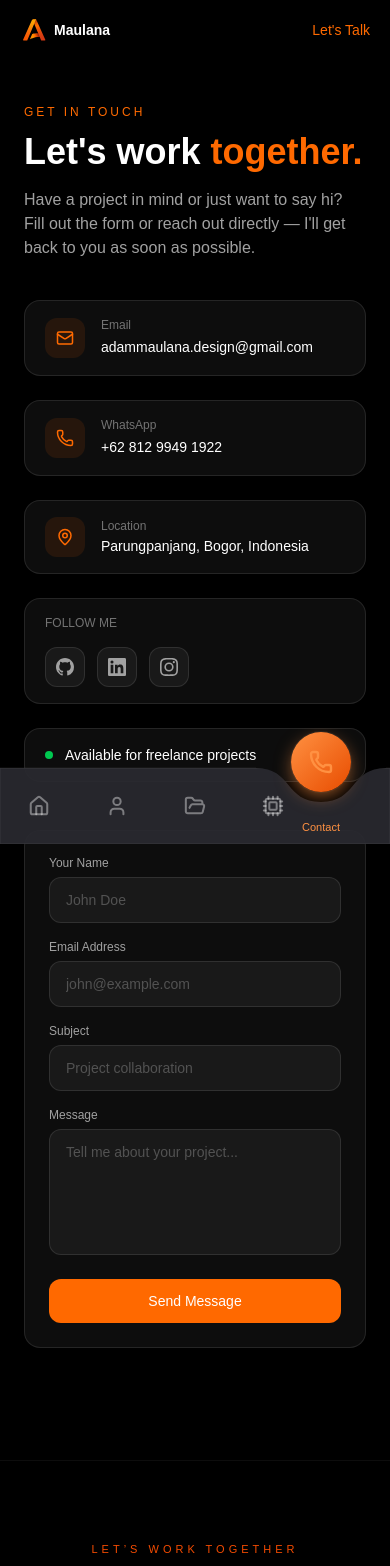
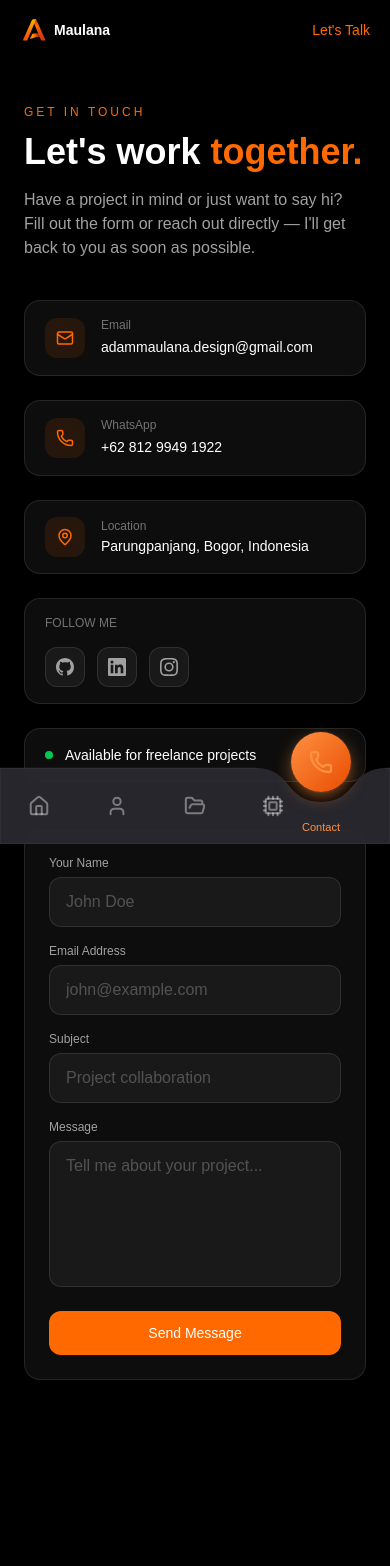
Before and after one commit to itsdamsky/damsky-portfolio, a Next.js app: page /contact in a window 390 px wide. Shown: the top 1566 px of the page. Built offline with nearby package versions, Linux system fonts and the light colour scheme.

Commit message:
update footer

```diff
--- a/src/components/ContactSection.tsx
+++ b/src/components/ContactSection.tsx
@@ -84,6 +84,17 @@ export default function ContactSection() {
     },
     ];
 
+  // BUG FIX: input/textarea sebelumnya pakai `text-sm` (14px). Di mobile
+  // Safari & Chrome, kalau ukuran font elemen form yang di-fokus lebih
+  // kecil dari 16px, browser otomatis nge-zoom ke elemen itu supaya
+  // teksnya kebaca — dan zoom itu sering nggak balik sempurna pas
+  // keluar/batal, bikin halaman kelihatan "kezoom" dan bisa digeser
+  // kiri-kanan. `text-base` (16px) di mobile menghindari trigger auto-zoom
+  // itu sama sekali; `md:text-sm` mengembalikan ukuran semula di desktop
+  // supaya tampilannya tidak berubah di sana.
+  const inputClass =
+    "bg-white/5 border border-white/10 rounded-xl px-4 py-3 text-base md:text-sm text-white placeholder:text-neutral-600 focus:outline-none focus:border-orange-500/50 transition-all duration-300";
+
   return (
     <section className="relative min-h-screen py-26 overflow-hidden">
       <div className="container-custom">
@@ -168,7 +179,7 @@ export default function ContactSection() {
                     name="from_name"
                     required
                     placeholder="John Doe"
-                    className="bg-white/5 border border-white/10 rounded-xl px-4 py-3 text-sm text-white placeholder:text-neutral-600 focus:outline-none focus:border-orange-500/50 transition-all duration-300"
+                    className={inputClass}
                   />
                 </div>
 
@@ -179,7 +190,7 @@ export default function ContactSection() {
                     name="from_email"
                     required
                     placeholder="john@example.com"
-                    className="bg-white/5 border border-white/10 rounded-xl px-4 py-3 text-sm text-white placeholder:text-neutral-600 focus:outline-none focus:border-orange-500/50 transition-all duration-300"
+                    className={inputClass}
                   />
                 </div>
 
@@ -190,7 +201,7 @@ export default function ContactSection() {
                     name="subject"
                     required
                     placeholder="Project collaboration"
-                    className="bg-white/5 border border-white/10 rounded-xl px-4 py-3 text-sm text-white placeholder:text-neutral-600 focus:outline-none focus:border-orange-500/50 transition-all duration-300"
+                    className={inputClass}
                   />
                 </div>
 
@@ -201,7 +212,7 @@ export default function ContactSection() {
                     required
                     rows={5}
                     placeholder="Tell me about your project..."
-                    className="bg-white/5 border border-white/10 rounded-xl px-4 py-3 text-sm text-white placeholder:text-neutral-600 focus:outline-none focus:border-orange-500/50 transition-all duration-300 resize-none"
+                    className={`${inputClass} resize-none`}
                   />
                 </div>
 
--- a/src/components/Footer.tsx
+++ b/src/components/Footer.tsx
@@ -2,11 +2,18 @@
 
 import Link from "next/link";
 import Image from "next/image";
+import { usePathname } from "next/navigation";
 
 export default function Footer() {
+  const pathname = usePathname();
+  // Transparan (grid overlay dari layout.tsx kelihatan tembus) khusus di
+  // Beranda, seperti sebelumnya sebelum di-fix. Solid (bg-black) di
+  // halaman lain supaya gak ada garis grid yang nembus di sana.
+  const isHome = pathname === "/";
+
   return (
-    <footer className="will-change-transform relative mt-2 overflow-hidden border-t border-white/5">
-      <div className="relative pt-20 pb-16 text-center overflow-hidden">
+    <footer className="will-change-transform relative overflow-hidden">
+      <div className={`relative pt-20 pb-16 text-center overflow-hidden ${isHome ? "" : "bg-black"}`}>
         <div className="absolute bottom-[-170px] left-1/2 -translate-x-1/2 w-[1000px] h-[190px] bg-[radial-gradient(ellipse_at_center,rgba(255,95,0,0.95)_60%,rgba(255,95,0,0.55)_65%,rgba(255,95,0,0.20)_85%,transparent_100%)] blur-[60px] pointer-events-none" />
 
         <p className="relative z-[2] text-[11px] tracking-[4px] text-orange-600 mb-6">
@@ -55,11 +62,11 @@ export default function Footer() {
           <div>
             <p className="text-orange-500 text-xs tracking-[3px] mb-6">LINKS</p>
             <div className="flex flex-col gap-4 text-sm text-gray-400">
-              <a href="/">Home</a>
-              <a href="/about">About</a>
-              <a href="/projects">Projects</a>
-              <a href="/skills">Skills</a>
-              <a href="/contact">Contact</a>
+              <a href="/" className="w-fit hover:text-orange-500 hover:pl-2 transition-all duration-300 ease-in-out">Home</a>
+              <a href="/about" className="w-fit hover:text-orange-500 hover:pl-2 transition-all duration-300 ease-in-out">About</a>
+              <a href="/projects" className="w-fit hover:text-orange-500 hover:pl-2 transition-all duration-300 ease-in-out">Projects</a>
+              <a href="/skills" className="w-fit hover:text-orange-500 hover:pl-2 transition-all duration-300 ease-in-out">Skills</a>
+              <a href="/contact" className="w-fit hover:text-orange-500 hover:pl-2 transition-all duration-300 ease-in-out">Contact</a>
             </div>
           </div>
 
```
